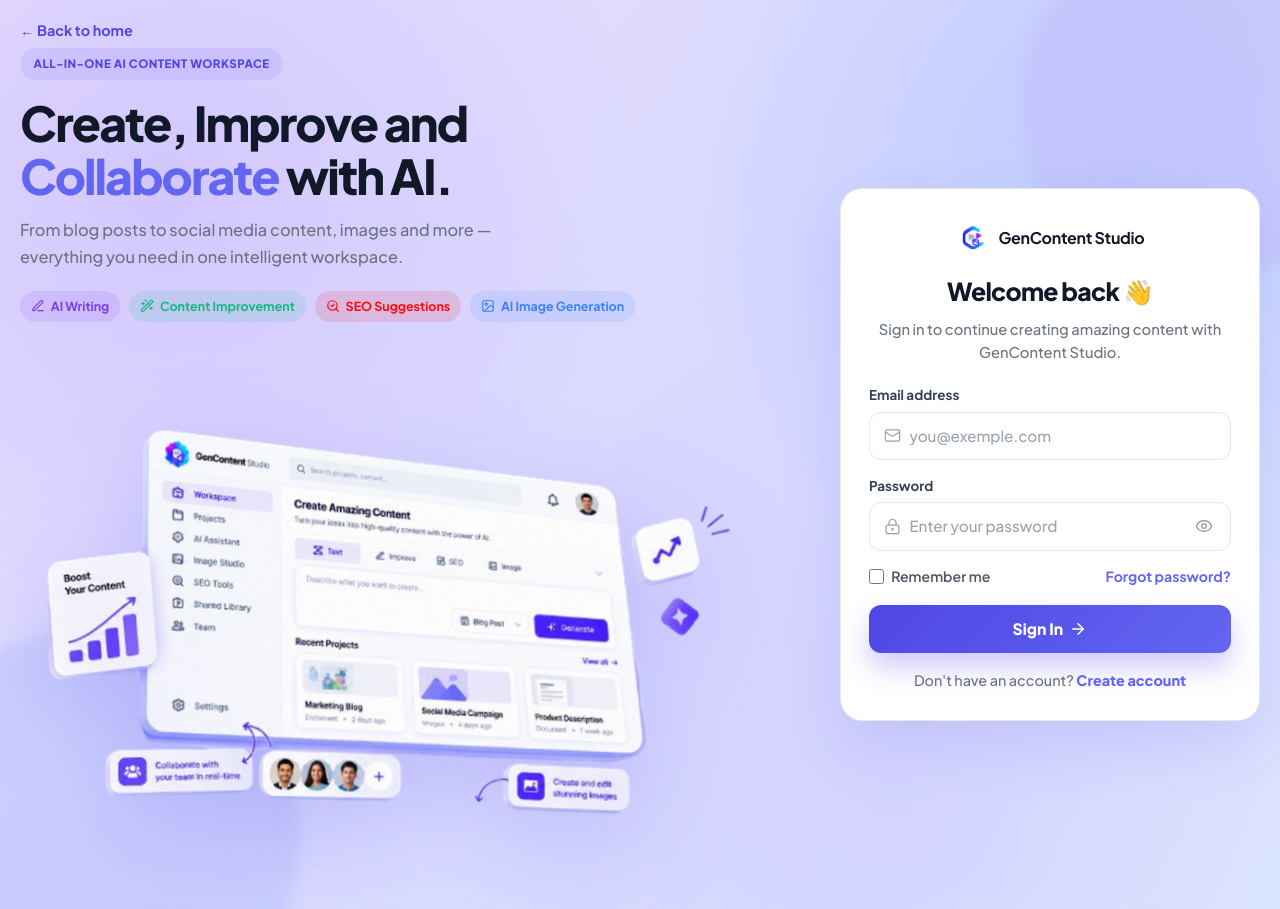
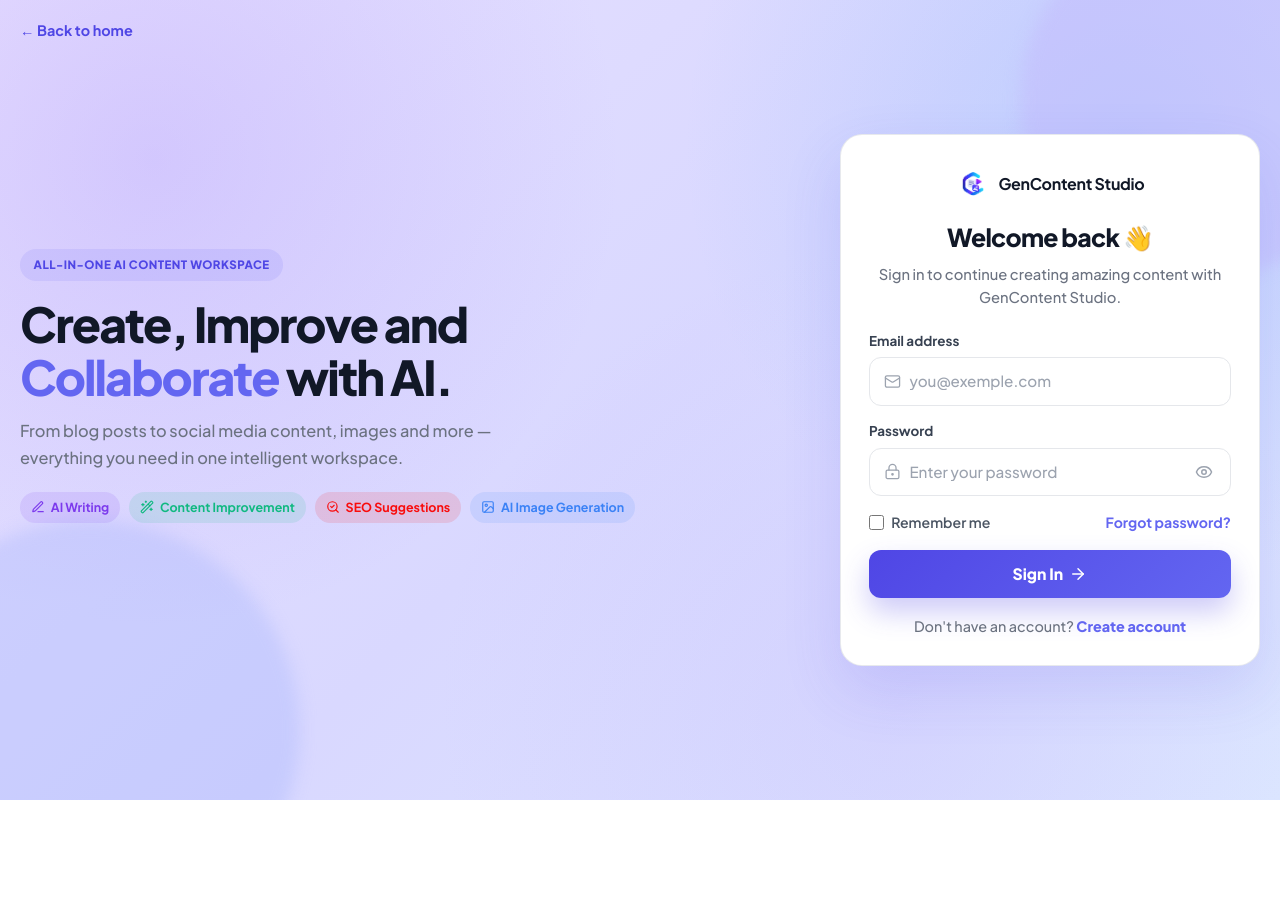
Before and after one commit to sadmananik/genContent-studio, a Next.js app in the folder packages/frontend/: page /login in a window 1280 px wide. After the commit the page ends 800 px from the top, so only its background shows below. Built offline with nearby package versions, Linux system fonts and the light colour scheme; no server answers.

Commit message:
Remove remaining sign-in showcase asset and styles

```diff
--- a/packages/frontend/src/components/screens/LoginScreen.js
+++ b/packages/frontend/src/components/screens/LoginScreen.js
@@ -109,20 +109,6 @@ export default function LoginScreen() {
               );
             })}
           </div>
-
-          <div className="signin-preview">
-            <Image
-              alt="GenContent Studio 3D workspace preview"
-              className="signin-preview-img"
-              height={1020}
-              priority
-              quality={100}
-              sizes="(max-width: 979px) 92vw, min(720px, 52vw)"
-              src="/landing/signin-showcase.png"
-              unoptimized
-              width={1530}
-            />
-          </div>
         </div>
 
         <div className="signin-form-wrap">
--- a/packages/frontend/src/styles/signin.css
+++ b/packages/frontend/src/styles/signin.css
@@ -121,31 +121,6 @@
   padding: 0.4rem 0.7rem;
   font-size: 0.78rem;
   font-weight: 700;
-}
-
-.signin-preview {
-  position: relative;
-  width: min(720px, 100%);
-  margin-top: 0.85rem;
-  padding: 1.1rem 0.5rem 1.5rem;
-  background: transparent;
-  perspective: 1400px;
-}
-
-.signin-preview-img {
-  width: 100%;
-  height: auto;
-  display: block;
-  background: transparent;
-  image-rendering: auto;
-  transform: rotateY(-6deg) rotateX(3deg);
-  transform-origin: center left;
-  filter: drop-shadow(0 28px 48px rgba(79, 70, 229, 0.2));
-  transition: transform 420ms ease;
-}
-
-.signin-preview:hover .signin-preview-img {
-  transform: rotateY(-3deg) rotateX(1.5deg);
 }
 
 .signin-form-wrap {
@@ -365,11 +340,6 @@
     display: block;
   }
 
-  .signin-preview {
-    width: min(720px, 110%);
-    margin-left: -0.35rem;
-  }
-
   .signin-form-wrap {
     justify-content: flex-end;
   }
```
Also changed, not shown: packages/frontend/public/landing/signin-showcase.png (deleted).
